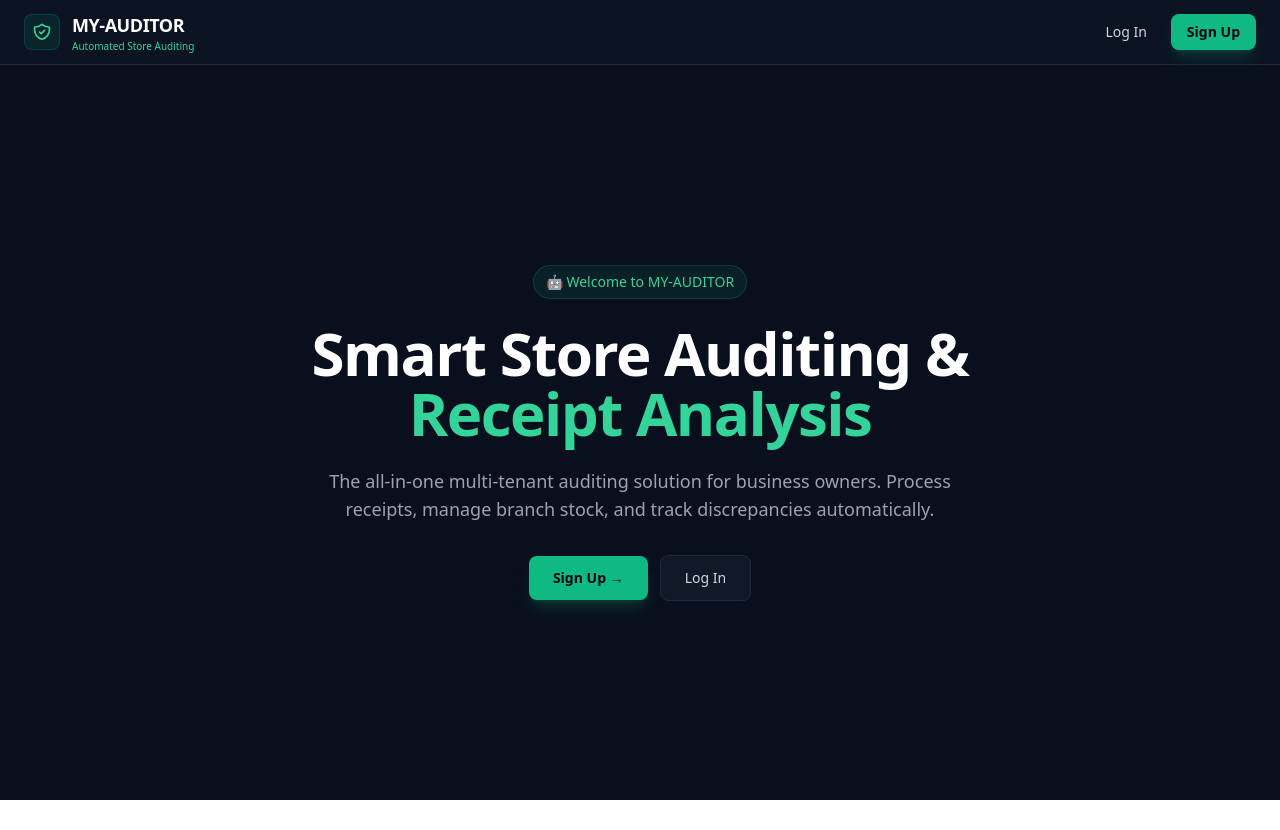
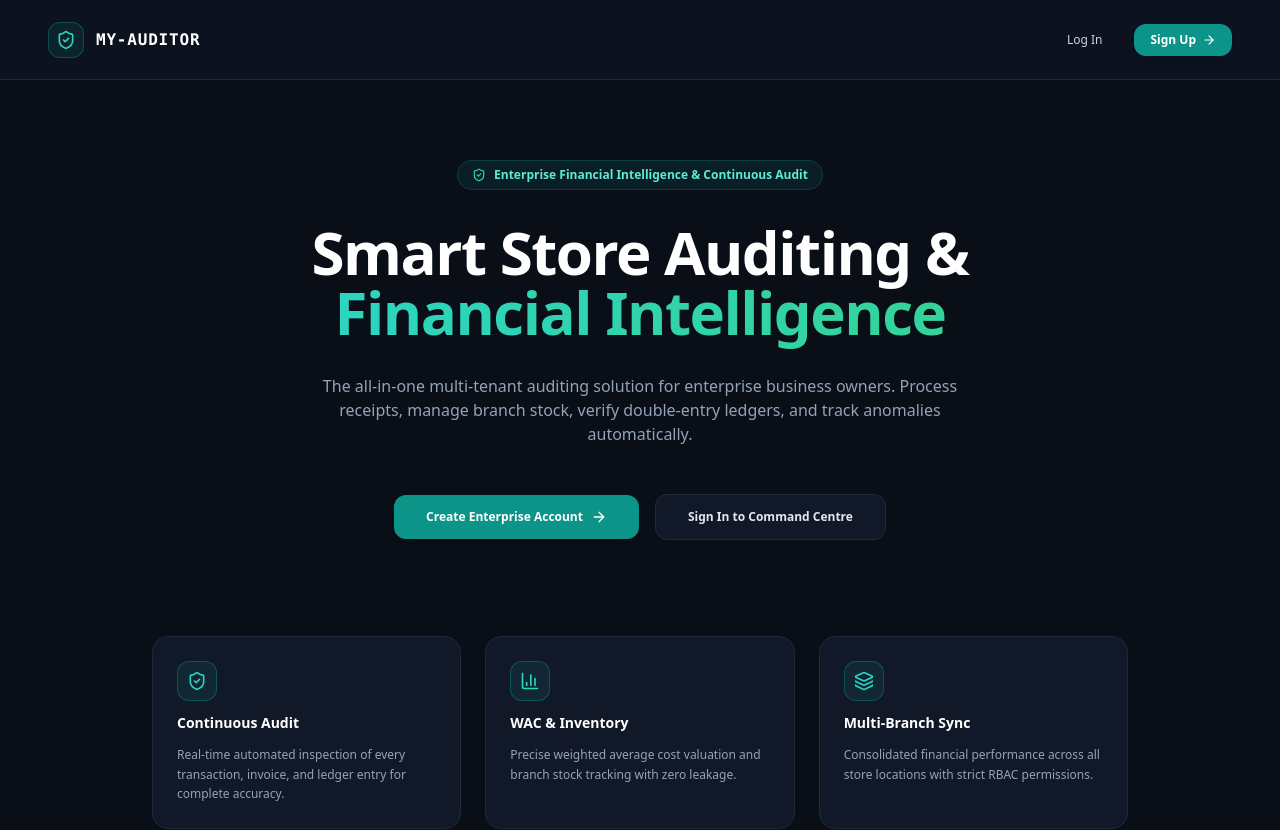
Before and after one commit to SIR-TRUTH/my-auditor-frontend, a Next.js app: page / in a window 1280 px wide. Shown: the top 830 px of the page. Before the commit the page ends 800 px from the top, so only its background shows below. Built offline with nearby package versions, Linux system fonts and the light colour scheme.

Commit message:
feat: upgrade index root page to enterprise landing page with dark navy design system

```diff
--- a/src/pages/index.tsx
+++ b/src/pages/index.tsx
@@ -1,77 +1,100 @@
 import React from 'react';
 import Link from 'next/link';
+import { ShieldCheck, ArrowRight, BarChart3, Layers } from 'lucide-react';
 
 export default function LandingPage() {
   return (
-    <div className="min-h-screen bg-[#0a0f1d] text-white flex flex-col overflow-x-hidden font-sans">
-      {/* NAVBAR */}
-      <header className="w-full border-b border-gray-800 bg-[#0d1424]/90 backdrop-blur-md sticky top-0 z-50">
-        <div className="max-w-7xl mx-auto px-4 sm:px-6 h-16 flex items-center justify-between gap-2">
-          {/* LOGO */}
-          <div className="flex items-center gap-2 sm:gap-3 shrink-0">
-            <div className="w-8 h-8 sm:w-9 sm:h-9 rounded-lg bg-emerald-500/10 border border-emerald-500/20 flex items-center justify-center shrink-0">
-              <svg className="w-4 h-4 sm:w-5 sm:h-5 text-emerald-400" fill="none" viewBox="0 0 24 24" stroke="currentColor">
-                <path strokeLinecap="round" strokeLinejoin="round" strokeWidth={2} d="M9 12l2 2 4-4m5.618-4.016A11.955 11.955 0 0112 2.944a11.955 11.955 0 01-8.618 3.04A12.02 12.02 0 003 9c0 5.591 3.824 10.29 9 11.622 5.176-1.332 9-6.03 9-11.622 0-1.042-.133-2.052-.382-3.016z" />
-              </svg>
-            </div>
-            <div className="flex flex-col">
-              <span className="text-sm sm:text-lg font-bold tracking-tight text-white whitespace-nowrap leading-tight">
-                MY-AUDITOR
-              </span>
-              <span className="text-[10px] text-emerald-400 font-medium hidden sm:block">
-                Automated Store Auditing
-              </span>
-            </div>
+    <div className="min-h-screen bg-[#0A0E17] text-[#F9FAFB] flex flex-col font-sans antialiased selection:bg-teal-500/30 selection:text-teal-300">
+
+      {/* Top Navbar */}
+      <header className="h-20 border-b border-[#1F293B] px-6 lg:px-12 flex items-center justify-between bg-[#0E1522]/80 backdrop-blur-md sticky top-0 z-50">
+        <div className="flex items-center gap-3">
+          <div className="w-9 h-9 rounded-xl bg-teal-500/10 border border-teal-500/30 text-teal-400 flex items-center justify-center font-bold shadow-sm">
+            <ShieldCheck className="w-5 h-5" />
           </div>
-
-          {/* AUTH NAVIGATION */}
-          <div className="flex items-center gap-2 shrink-0">
-            <Link
-              href="/dashboard"
-              className="px-2.5 py-1.5 sm:px-4 sm:py-2 text-xs sm:text-sm font-medium text-gray-300 hover:text-white transition whitespace-nowrap"
-            >
-              Log In
-            </Link>
-            <Link
-              href="/register"
-              className="px-3 py-1.5 sm:px-4 sm:py-2 text-xs sm:text-sm font-semibold rounded-lg bg-emerald-500 hover:bg-emerald-400 text-gray-950 transition shadow-lg shadow-emerald-500/20 whitespace-nowrap"
-            >
-              Sign Up
-            </Link>
-          </div>
+          <span className="font-bold text-white text-base tracking-wider uppercase font-mono">MY-AUDITOR</span>
+        </div>
+        <div className="flex items-center gap-4 text-xs font-medium">
+          <Link href="/login" className="px-4 py-2 rounded-xl text-slate-300 hover:text-white transition">
+            Log In
+          </Link>
+          <Link href="/signup" className="px-4 py-2 rounded-xl bg-teal-600 hover:bg-teal-500 text-white font-bold transition shadow-md flex items-center gap-1.5">
+            Sign Up <ArrowRight className="w-3.5 h-3.5" />
+          </Link>
         </div>
       </header>
 
-      {/* HERO SECTION */}
-      <main className="flex-1 flex flex-col items-center justify-center text-center px-4 py-12 sm:py-20 max-w-4xl mx-auto w-full">
-        <div className="inline-flex items-center gap-2 px-3 py-1.5 rounded-full bg-emerald-500/10 border border-emerald-500/20 text-emerald-400 text-xs sm:text-sm font-medium mb-6">
-          <span>🤖 Welcome to MY-AUDITOR</span>
+      {/* Hero Section */}
+      <main className="flex-1 flex flex-col items-center justify-center px-6 py-20 text-center max-w-5xl mx-auto space-y-8">
+
+        <div className="inline-flex items-center gap-2 px-3.5 py-1.5 rounded-full bg-teal-500/10 border border-teal-500/20 text-teal-300 text-xs font-semibold">
+          <ShieldCheck className="w-3.5 h-3.5 text-teal-400" />
+          <span>Enterprise Financial Intelligence &amp; Continuous Audit</span>
         </div>
 
-        <h1 className="text-3xl sm:text-5xl md:text-6xl font-extrabold tracking-tight text-white leading-tight mb-6">
-          Smart Store Auditing & <br className="hidden sm:inline" />
-          <span className="text-emerald-400">Receipt Analysis</span>
+        <h1 className="text-4xl sm:text-6xl font-extrabold text-white tracking-tight leading-tight max-w-4xl">
+          Smart Store Auditing &amp; <span className="text-transparent bg-clip-text bg-gradient-to-r from-teal-400 to-emerald-400">Financial Intelligence</span>
         </h1>
 
-        <p className="text-sm sm:text-base md:text-lg text-gray-400 max-w-2xl mb-8 leading-relaxed px-2">
-          The all-in-one multi-tenant auditing solution for business owners. Process receipts, manage branch stock, and track discrepancies automatically.
+        <p className="text-sm sm:text-base text-slate-400 max-w-2xl leading-relaxed">
+          The all-in-one multi-tenant auditing solution for enterprise business owners. Process receipts, manage branch stock, verify double-entry ledgers, and track anomalies automatically.
         </p>
 
-        <div className="flex flex-col sm:flex-row items-center justify-center gap-3 w-full max-w-xs sm:max-w-none">
+        <div className="flex flex-col sm:flex-row items-center gap-4 pt-4">
           <Link
-            href="/register"
-            className="w-full sm:w-auto px-6 py-3 rounded-lg bg-emerald-500 hover:bg-emerald-400 text-gray-950 font-bold text-sm transition shadow-lg shadow-emerald-500/20"
+            href="/signup"
+            className="w-full sm:w-auto px-8 py-3.5 rounded-xl bg-teal-600 hover:bg-teal-500 text-white font-bold text-xs flex items-center justify-center gap-2 transition shadow-lg cursor-pointer"
           >
-            Sign Up &rarr;
+            Create Enterprise Account <ArrowRight className="w-4 h-4" />
           </Link>
           <Link
-            href="/dashboard"
-            className="w-full sm:w-auto px-6 py-3 rounded-lg bg-gray-900 border border-gray-800 text-gray-300 hover:text-white font-medium text-sm transition"
+            href="/login"
+            className="w-full sm:w-auto px-8 py-3.5 rounded-xl bg-[#111827] hover:bg-[#182234] border border-[#1F293B] text-slate-200 font-bold text-xs flex items-center justify-center gap-2 transition cursor-pointer"
           >
-            Log In
+            Sign In to Command Centre
           </Link>
         </div>
+
+        {/* Feature Grid */}
+        <div className="grid grid-cols-1 md:grid-cols-3 gap-6 pt-16 w-full text-left">
+          <div className="bg-[#111827] border border-[#1F293B] rounded-2xl p-6 space-y-3">
+            <div className="w-10 h-10 rounded-xl bg-teal-500/10 border border-teal-500/30 text-teal-400 flex items-center justify-center">
+              <ShieldCheck className="w-5 h-5" />
+            </div>
+            <h3 className="text-sm font-bold text-white">Continuous Audit</h3>
+            <p className="text-xs text-slate-400 leading-relaxed">
+              Real-time automated inspection of every transaction, invoice, and ledger entry for complete accuracy.
+            </p>
+          </div>
+
+          <div className="bg-[#111827] border border-[#1F293B] rounded-2xl p-6 space-y-3">
+            <div className="w-10 h-10 rounded-xl bg-teal-500/10 border border-teal-500/30 text-teal-400 flex items-center justify-center">
+              <BarChart3 className="w-5 h-5" />
+            </div>
+            <h3 className="text-sm font-bold text-white">WAC &amp; Inventory</h3>
+            <p className="text-xs text-slate-400 leading-relaxed">
+              Precise weighted average cost valuation and branch stock tracking with zero leakage.
+            </p>
+          </div>
+
+          <div className="bg-[#111827] border border-[#1F293B] rounded-2xl p-6 space-y-3">
+            <div className="w-10 h-10 rounded-xl bg-teal-500/10 border border-teal-500/30 text-teal-400 flex items-center justify-center">
+              <Layers className="w-5 h-5" />
+            </div>
+            <h3 className="text-sm font-bold text-white">Multi-Branch Sync</h3>
+            <p className="text-xs text-slate-400 leading-relaxed">
+              Consolidated financial performance across all store locations with strict RBAC permissions.
+            </p>
+          </div>
+        </div>
+
       </main>
+
+      {/* Footer */}
+      <footer className="border-t border-[#1F293B] py-6 px-6 text-center text-[11px] font-mono text-slate-500">
+        MY-AUDITOR ENTERPRISE FINANCIAL INTELLIGENCE • SECURE PRODUCTION v2.4
+      </footer>
+
     </div>
   );
 }
```
